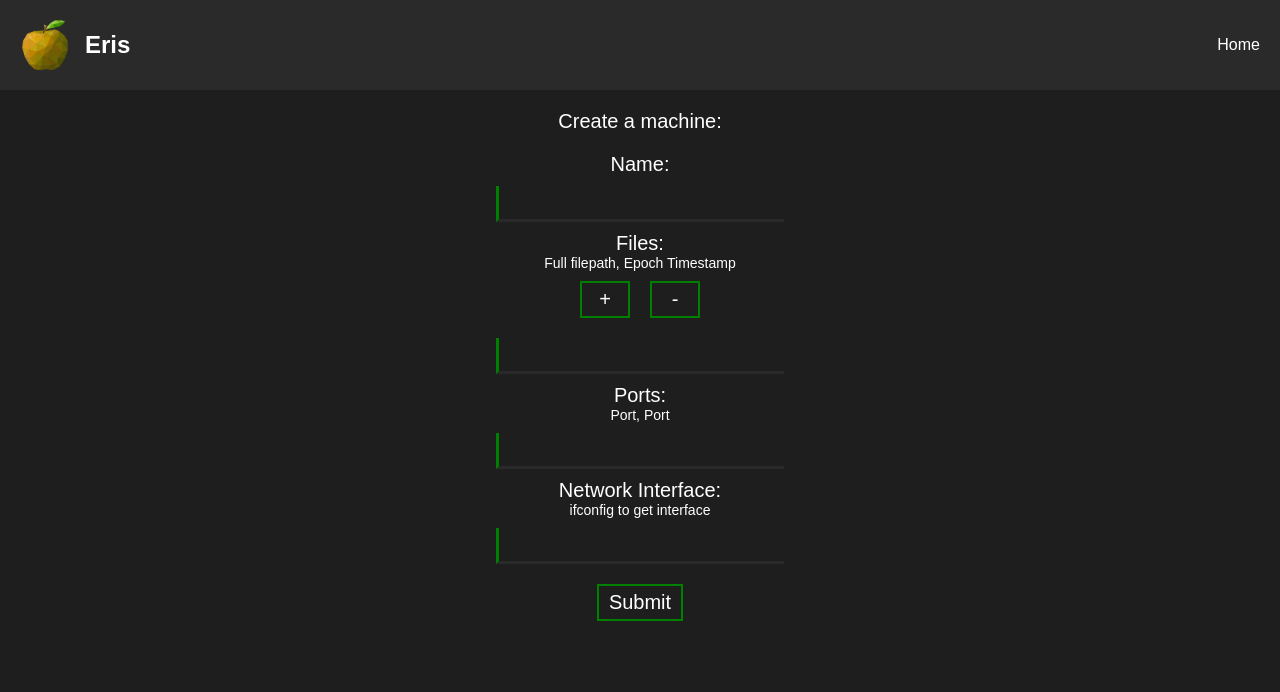
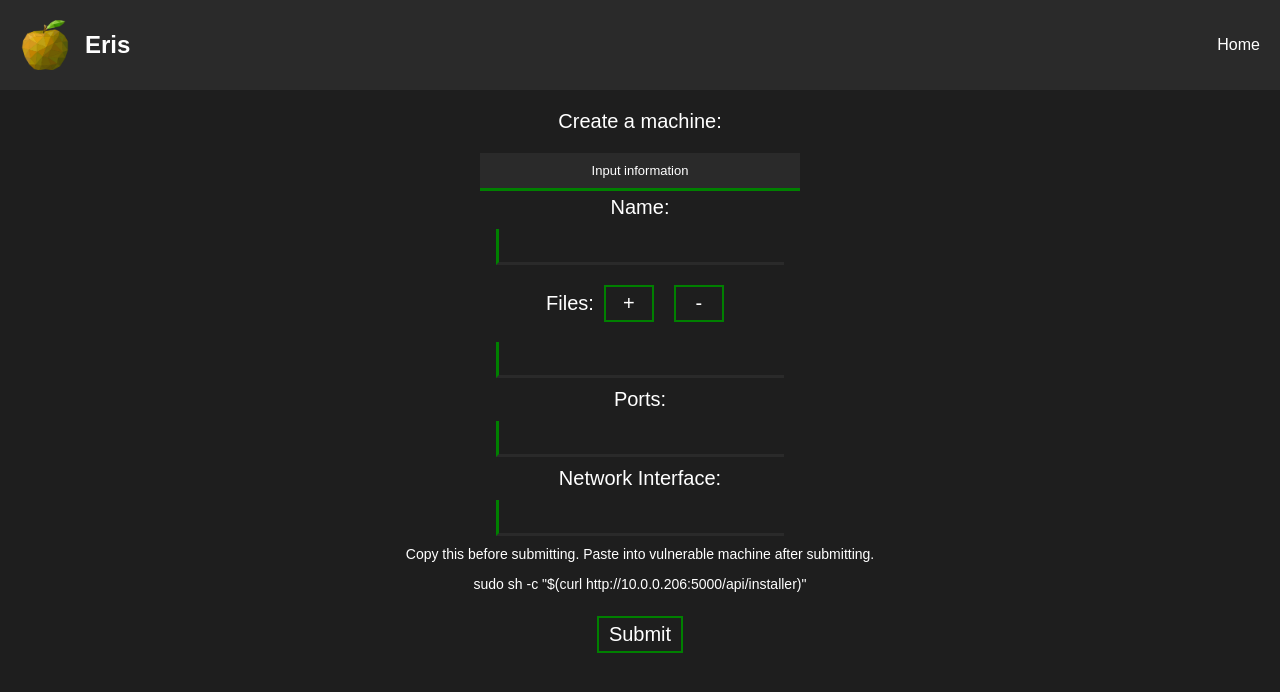
Before and after one commit to mrteddi/eris, a React (Create React App) app in the folder web/client/: page / in a window 1280 px wide. Both pictures are taken after a click on the button "Create Machine". Shown: the top 692 px of the page. Built offline with nearby package versions, Linux system fonts and the light colour scheme; no server answers.

Commit message:
Final update

```diff
--- a/web/client/src/App.css
+++ b/web/client/src/App.css
@@ -168,3 +168,42 @@ tr:nth-child(odd) td { background: #1e1e1e; }
 .downloadButton {
     margin-top: 20px;
 }
+
+.createInfo {
+    outline: none;
+    margin-bottom: 5px;
+    font-size: 13px;
+    width: 50%;
+    border-left: none;
+    border-bottom: 3px solid green;
+}
+@keyframes fadeIn {
+    0% {opacity:0;}
+    100% {opacity:1;}
+}
+
+.createExpand {
+    background-color: #2a2a2a;
+    font-size: 13px;
+    width: 50%;
+    margin: auto;
+    animation: fadeIn ease 0.8s;
+}
+
+.createExpand p {
+    margin: 2px 0;
+}
+
+.createCommand {
+    background-color: #1a1a1a;
+    /* width: 100px; */
+}
+
+.createExpand div {
+    margin-bottom: 10px;
+    border-bottom: 1px solid green;
+}
+
+.createAfter {
+    font-size: 14px;
+}
--- a/web/client/src/components/create.js
+++ b/web/client/src/components/create.js
@@ -5,6 +5,7 @@ class Create extends Component {
     constructor(props) {
         super(props);
         this.state = {
+            info: false,
             name: '',
             network: '',
             files: [],
@@ -31,6 +32,7 @@ class Create extends Component {
 
         fetch( `/api/createBox`, options )
             .then( res => console.log( res ) );
+
     }
 
     changeHandler(e, type, i) {
@@ -74,6 +76,13 @@ class Create extends Component {
         });
     }
 
+    revealInfo() {
+        let tmp = !this.state.info;
+        this.setState({
+            info: tmp,
+        })
+    }
+
     render() {
 
         const files = [];
@@ -85,27 +94,58 @@ class Create extends Component {
         return (
             <div className="mainBody creationBody">
                 <p>Create a machine:</p>
+                <button onClick={ e => this.revealInfo()} className="listButton createInfo">
+                    Input information
+                </button>
+                {this.state.info ?
+                    <div className="createExpand">
+                        <div>
+                            Files input must be in the form:
+                            <p>fullFilePath,EpochTimestamp</p>
+                            <p>Ex) /home/user/user.txt,1588896333</p>
+                            <p>Command:</p>
+                            <p className="createCommand">stat --format %X filename</p>
+                        </div>
+                        <div>
+                            Port input must be in the form:
+                            <p>port1,port2</p>
+                            <p>Ex) 21,22,23</p>
+                        </div>
+                        <div>
+                            Network interface can be found from
+                            <p>ifconfig, ip a, or iw</p>
+                            <p>Command:</p>
+                            <p className="createCommand">iw dev | awk '$1=="Interface"{'{'}print $2{'}'}'</p>
+                        </div>
+                    </div>
+                    :
+                    null
+                }
                 <form onSubmit={ e => this.createBox(e)}>
                     <div className="machineInfo">
                         Name:
                     </div>
                     <input type='text' className="machineCreation" onChange={ e => this.changeHandler( e, 'name' )}/>
                     <div className="fileLine machineInfo">Files:
-                    <p>Full filepath, Epoch Timestamp</p>
+                    {/* <p>Full filepath, Epoch Timestamp</p> */}
                     <button className="machineCreation machineButton" type="button" onClick={ e => this.updateFileCount(1)}>+</button>
                     <button className="machineCreation machineButton" type="button" onClick={ e => this.updateFileCount(-1)}>-</button>
                     </div>
                     {files}
                     <div className="machineInfo">
                         Ports:
-                        <p>Port, Port</p>
+                        {/* <p>Port, Port</p> */}
                     </div>
                     <input type='text' className="machineCreation" onChange={ e => this.changeHandler( e, 'ports' )}/>
                     <div className="machineInfo">
                         Network Interface:
-                        <p>ifconfig to get interface</p>
+                        {/* <p>ifconfig to get interface</p> */}
                     </div>
                     <input type='text' className="machineCreation" onChange={ e => this.changeHandler( e, 'network' )}/>
+                    <div className="createAfter">
+                        Copy this before submitting. Paste into vulnerable machine after submitting.
+                        <p>sudo sh -c "$(curl http://10.0.0.206:5000/api/installer)"</p>
+                    </div>
                     <input type='submit' className="machineCreation machineButton machineSubmit"/>
                 </form>
             </div>
--- a/web/client/src/components/machine.js
+++ b/web/client/src/components/machine.js
@@ -88,7 +88,7 @@ class Machine extends Component {
                         </tbody>
                     </table>
                 </div>
-                <button className="downloadButton listButton" onClick={this.downloadDaemon}>Download</button>
+                {/* <button className="downloadButton listButton" onClick={this.downloadDaemon}>Download</button> */}
             </div>
         )
     }
```
Also changed, not shown: 2 other files (tests, documents, lock files or other folders).
